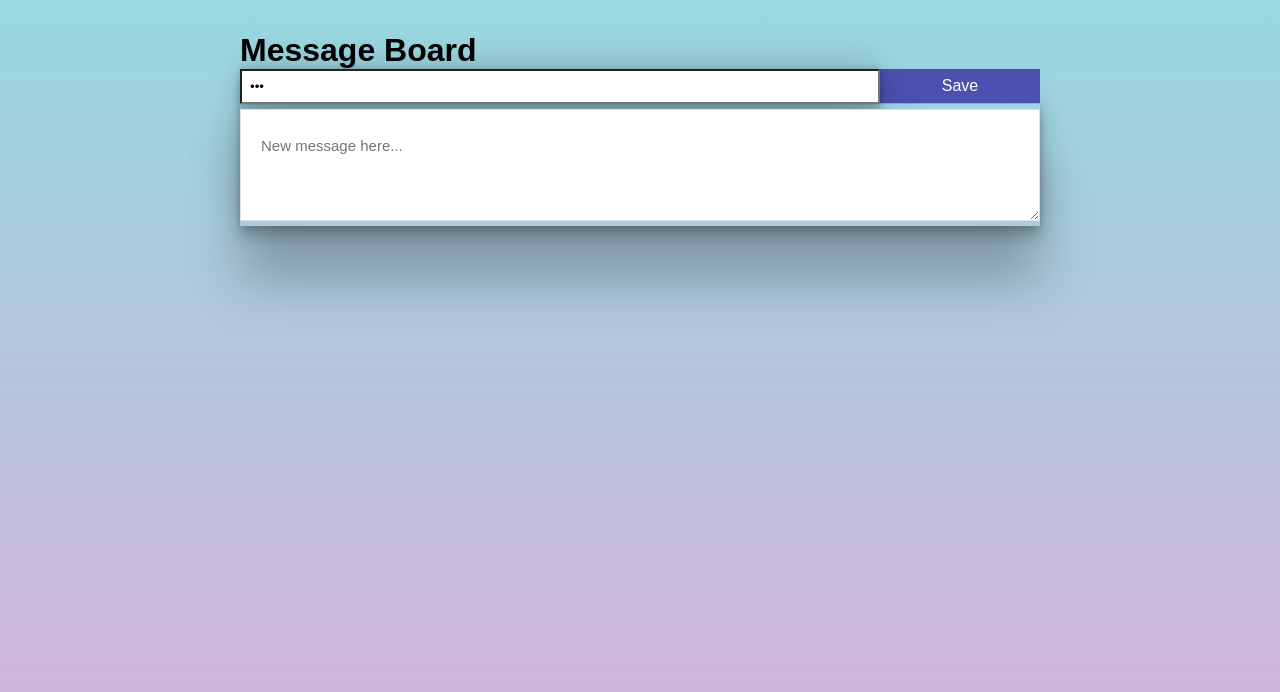
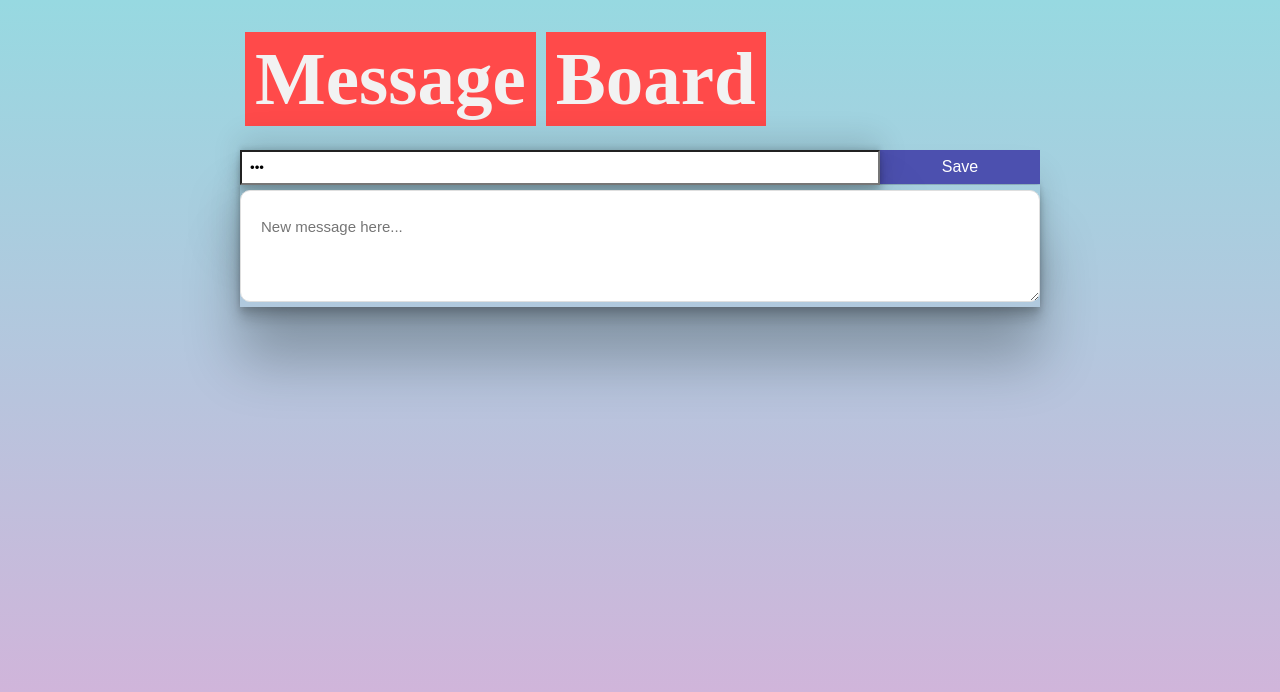
Before and after one commit to aramay/sse, a website: page views/index.html in a window 1280 px wide. Drawn offline with nearby package versions, Linux system fonts and the light colour scheme; files that its build step writes are made by us from their sources; no server answers.

Commit message:
update page heading

```diff
--- a/assets/css/style.css
+++ b/assets/css/style.css
@@ -50,6 +50,7 @@ input {
   line-height: 1.5em!important;
   margin: 5px auto;
   padding: 25px 20px 40px;
+  border-radius: 10px;
 }
 
 ul {
@@ -129,7 +130,9 @@ body {
 }
 
 ul#message-list li {
-  box-shadow: rgba(17, 17, 26, 0.1) 0px 1px 0px, rgba(17, 17, 26, 0.1) 0px 8px 24px, rgba(17, 17, 26, 0.1) 0px 16px 48px;
+  box-shadow: rgba(17, 17, 26, 0.1) 0px 1px 0px, rgba(17, 17, 26, 0.1) 0px 8px 24px, rgba(17, 17, 26, 0.1) 0px 16px 48px; border-radius: 10px;
 }
 
 ul#message-list li { color: #030508; font-size: 29px; font-family: "Libre Baskerville", serif; line-height: 45px; text-shadow: 0 1px 1px #fff; padding-top: 20px; }
+
+h1 { color: #f2f2f2; background: #ff4a4a; font-size: 75px; line-height: 74px; font-weight: 700; margin: 0 5px 24px; float: left; padding: 10px; margin: 0 5px 24px; font-family: 'Libre Baskerville', serif; }
--- a/views/index.html
+++ b/views/index.html
@@ -11,7 +11,8 @@
 <body>
   </div>
   <div id="container">
-    <h1>Message Board</h1>
+    <h1>Message</h1>
+    <h1>Board</h1>
     <div id="new-message">
       <div class="row">
         <input id="pass" placeholder="Password" type="password" required></input>
```
